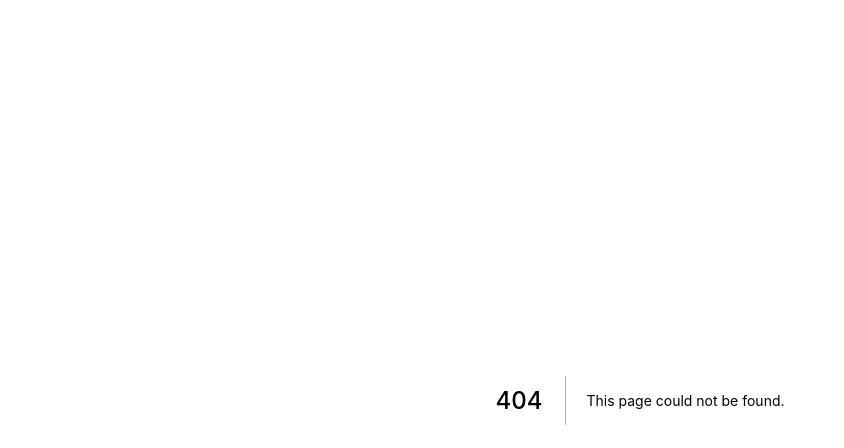
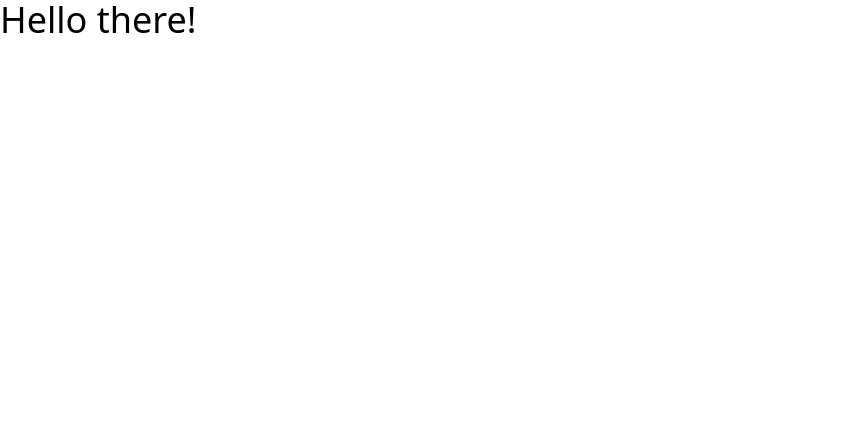
Before and after one commit to braydoncoyer/pomegradient, a Next.js app: page /test in a window 1280 px wide. Before the commit this address had no page. Shown: the top 448 px of the page, without its empty margins (0-844 px from the left). Built offline with nearby package versions, Linux system fonts and the light colour scheme.

Commit message:
Fixed Tailwind implementation

```diff
--- a/pages/_app.tsx
+++ b/pages/_app.tsx
@@ -1,4 +1,7 @@
 import { Provider } from 'next-auth/client'
+
+// Needed for Tailwind
+import '../styles/globals.css'
 
 function MyApp({ Component, pageProps }) {
   return (
--- /dev/null
+++ b/pages/test.tsx
@@ -0,0 +1,9 @@
+const TestPage = () => {
+  return (
+    <>
+      <h1 className="text-4xl">Hello there!</h1>
+    </>
+  )
+}
+
+export default TestPage
```
